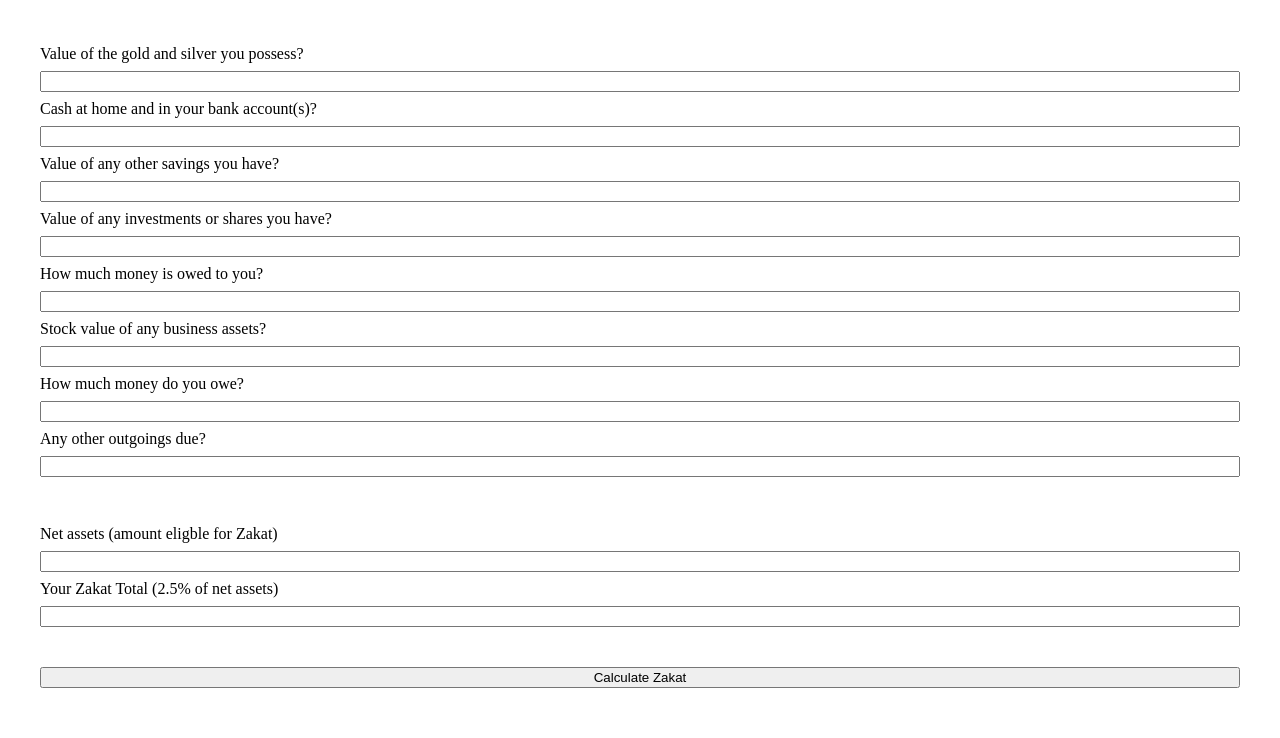
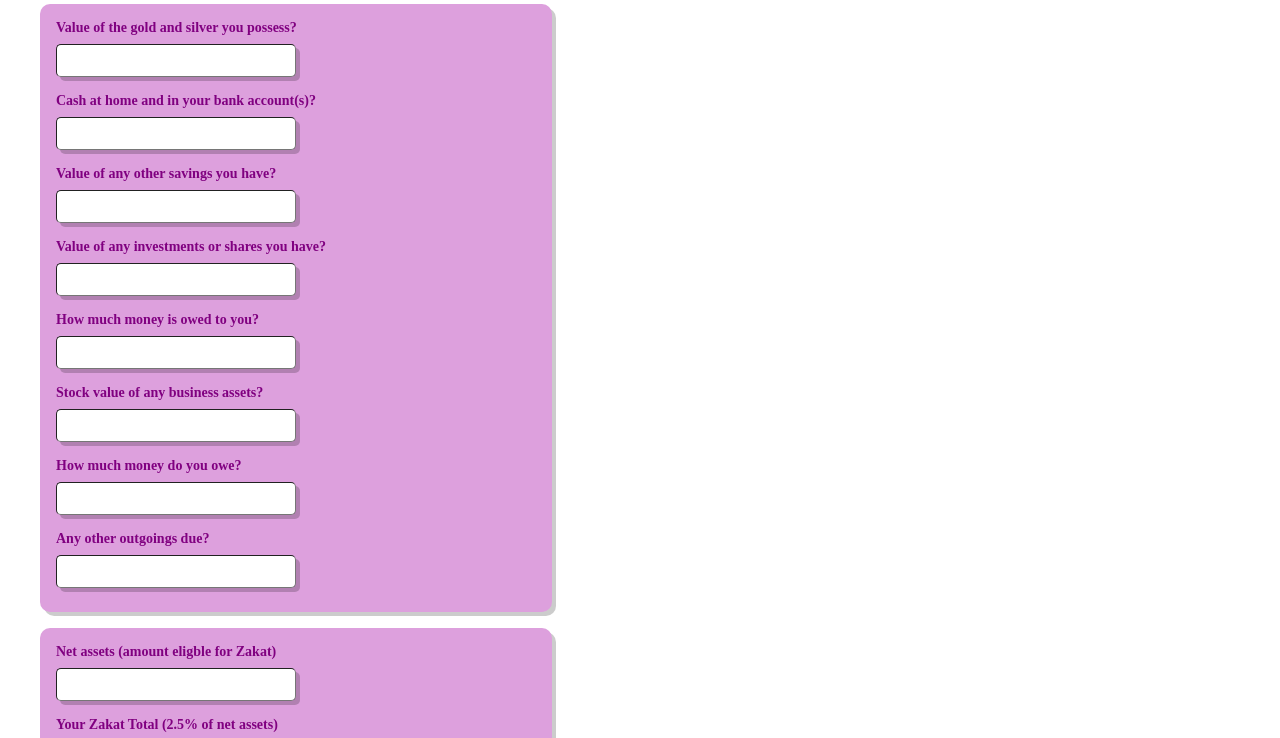
Before and after one commit to ammanuahmed/zakat-calculator, a plain HTML site: page index.html in a window 1280 px wide. Shown: the part 119-857 px from the top of the page. Drawn offline with Linux system fonts and the light colour scheme.

Commit message:
Added basis css styling

```diff
--- a/index.html
+++ b/index.html
@@ -9,44 +9,43 @@
     <h1>Zakat Calculator</h1>
     <p>by Amman Uddin Ahmed</p>
 
-
     <div class="flexcolumn zakatFormDiv">
         <!-- GOLD & SILVER -->
         <label for="amount_goldAndSilver">Value of the gold and silver you possess?</label>
-        <input id="amount_goldAndSilver" step="any" type="number" onchange="calculateZakat()"/>
+        <input class="zakatFormInput" id="amount_goldAndSilver" step="any" type="number" onchange="calculateZakat()"/>
         <!-- MONEY-->
             <!-- Cash at home & bank accounts -->
         <label for="amount_cashAtHome">Cash at home and in your bank account(s)?</label>
-        <input id="amount_cashAtHome" step="any" type="number" onchange="calculateZakat()"/>
+        <input class="zakatFormInput" id="amount_cashAtHome" step="any" type="number" onchange="calculateZakat()"/>
             <!-- Other savings -->
         <label for="amount_otherSavings">Value of any other savings you have?</label>
-        <input id="amount_otherSavings" step="any" type="number" onchange="calculateZakat()"/>
+        <input class="zakatFormInput" id="amount_otherSavings" step="any" type="number" onchange="calculateZakat()"/>
             <!-- Investments & Shares -->
         <label for="amount_investments">Value of any investments or shares you have?</label>
-        <input id="amount_investments" step="any" type="number" onchange="calculateZakat()"/>
+        <input class="zakatFormInput" id="amount_investments" step="any" type="number" onchange="calculateZakat()"/>
             <!-- Money owed to you -->
         <label for="amount_owedToYou">How much money is owed to you?</label>
-        <input id="amount_owedToYou" step="any" type="number" onchange="calculateZakat()"/>
+        <input class="zakatFormInput" id="amount_owedToYou" step="any" type="number" onchange="calculateZakat()"/>
         <!-- BUSINESS ASSETS -->
             <!-- Stock Value -->
         <label for="amount_businessAssets">Stock value of any business assets?</label>
-        <input id="amount_businessAssets" step="any" type="number" onchange="calculateZakat()"/>
+        <input class="zakatFormInput" id="amount_businessAssets" step="any" type="number" onchange="calculateZakat()"/>
         <!-- SHORT TERM LIABILITIES -->
             <!-- Money you owe -->
         <label for="amount_moneyYouOwe">How much money do you owe?</label>
-        <input id="amount_moneyYouOwe" step="any" type="number" onchange="calculateZakat()"/>
+        <input class="zakatFormInput" id="amount_moneyYouOwe" step="any" type="number" onchange="calculateZakat()"/>
             <!-- Other outgoings due -->
         <label for="amount_otherOutgoingsDue">Any other outgoings due?</label>
-        <input id="amount_otherOutgoingsDue" step="any" type="number" onchange="calculateZakat()"/>
+        <input class="zakatFormInput" id="amount_otherOutgoingsDue" step="any" type="number" onchange="calculateZakat()"/>
     </div>
 
     <div class="flexcolumn zakatResultsDiv">
             <!-- Net assets -->
         <label for="amount_netAssets">Net assets (amount eligble for Zakat)</label>
-        <input id="amount_netAssets" type="text" readonly="readonly" onchange="calculateZakat()"/>
+        <input class="zakatFormInput" id="amount_netAssets" type="text" readonly="readonly" onchange="calculateZakat()"/>
             <!-- Zakat total -->
         <label for="amount_zakatTotal">Your Zakat Total (2.5% of net assets)</label>
-        <input id="amount_zakatTotal" type="text" readonly="readonly"/>
+        <input class="zakatFormInput" id="amount_zakatTotal" type="text" readonly="readonly"/>
 
             <!-- Calculate Zakat Button -->
         <button id="calculateZakatButton" type="button" aria-label="Calculate Zakat" >Calculate Zakat</button>
--- a/style.css
+++ b/style.css
@@ -1,15 +1,49 @@
 body {
     padding: 2rem;
+    font-family: "Montserrat";
+    font-weight: 600;
+    font-size: 0.875rem;
 }
+
 
 .flexcolumn {
     display: flex;
     flex-direction: column;
-    margin-top: 3rem;
+    margin-top: 1rem;
     gap: 0.5rem;
+    align-items: left;
+    padding: 1rem;
+    border-radius: 10px;
+    width: 40%;
+    background-color: plum;
+    box-shadow: 4px 4px 0px rgb(0,0,0,0.2);
 
 }
 
+.zakatFormInput {
+    border-radius: 5px;
+    border-width: 1;
+    padding: 0.5rem;
+    margin-bottom: 0.5rem;
+    box-shadow: 4px 4px 0px rgb(0,0,0,0.2);
+    width: 50%;
+}
+
+label {
+    color: purple;
+}
+
+.zakatFormInput:focus {
+    outline-color: plum;
+}
+
 #calculateZakatButton {
-    margin-top: 2rem;
+    margin-top: 1rem;
+    padding: 1rem;
+    border-radius: 10px;
+    border: 0px;
+    background-color: white;
+    font-size: 1.25rem;
+    font-weight: 700;
+    color: purple;
 }
```
